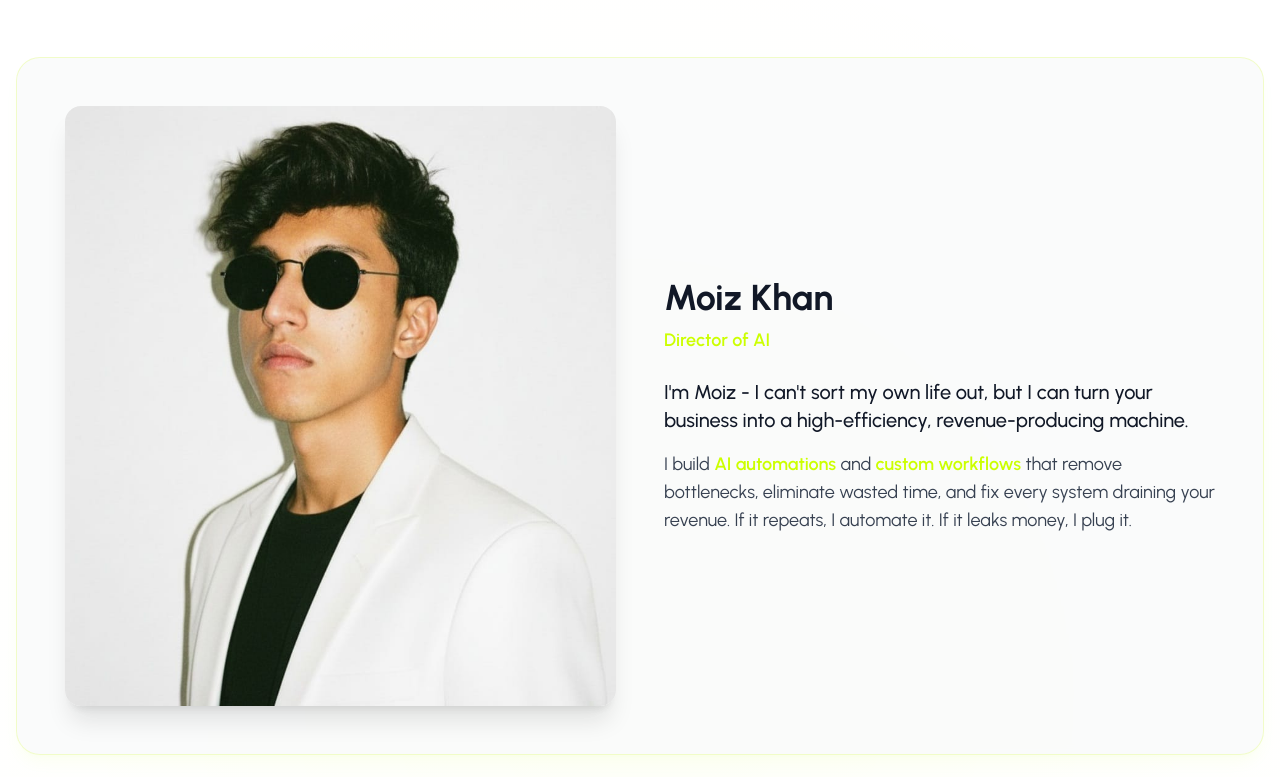
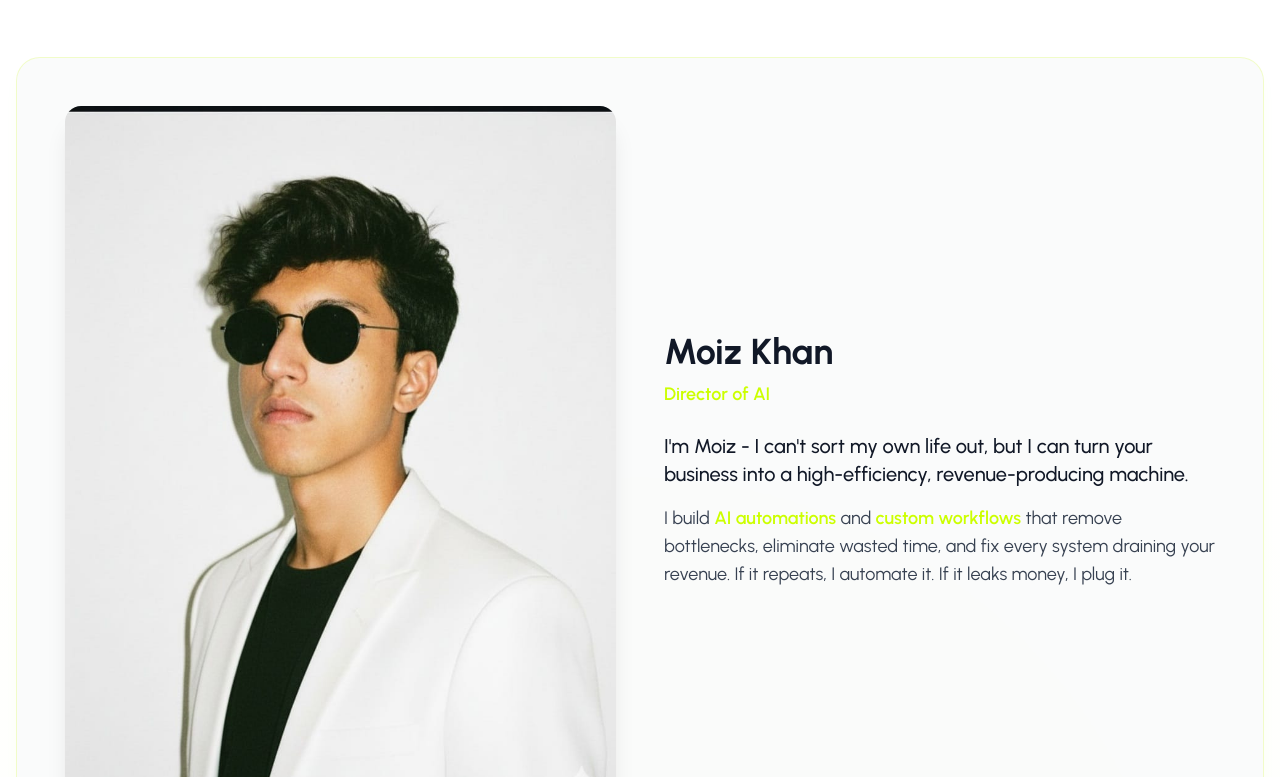
Before and after one commit to ArtifyMedia/website, a React (Vite) app: page / in a window 1280 px wide. Shown: the part 5343-6120 px from the top of the page. Built offline with nearby package versions, Linux system fonts and the light colour scheme; no server answers; the database is empty.

Commit message:
Updated Team.tsx

```diff
--- a/src/components/Team.tsx
+++ b/src/components/Team.tsx
@@ -3,7 +3,7 @@ export function Team() {
     {
       name: 'Moiz Khan',
       title: 'Director of AI',
-      image: '/WhatsApp Image 2025-11-26 at 1.55.02 AM.jpeg',
+      image: '/WhatsApp Image 2025-11-26 at 1.55.02 AM copy.jpeg',
       bio: "I'm Moiz - I can't sort my own life out, but I can turn your business into a high-efficiency, revenue-producing machine.",
       description: (
         <>
@@ -15,7 +15,7 @@ export function Team() {
     {
       name: 'Haad Alvi',
       title: 'Director of Marketing',
-      image: '/WhatsApp Image 2025-11-26 at 1.52.55 AM.jpeg',
+      image: '/WhatsApp Image 2025-11-26 at 1.52.55 AM copy.jpeg',
       bio: "I misplace my own charger daily, but I can turn your entire funnel into a predictable revenue machine.",
       description: (
         <>
@@ -50,15 +50,15 @@ export function Team() {
               className="backdrop-blur-sm bg-gray-50/80 border border-[#ccff00]/20 rounded-3xl p-8 md:p-12 relative shadow-lg shadow-[#ccff00]/5"
             >
               <div className={`grid md:grid-cols-2 gap-8 md:gap-12 items-center ${index % 2 === 1 ? 'md:grid-flow-dense' : ''}`}>
-                <div className={index % 2 === 1 ? 'md:col-start-2' : ''}>
+                <div className={`${index % 2 === 1 ? 'md:col-start-2 order-1 md:order-2' : 'order-2 md:order-1'}`}>
                   <img
                     src={member.image}
                     alt={`${member.name} - ${member.title}`}
-                    className="w-full h-auto rounded-2xl shadow-xl object-cover aspect-[9/16] max-h-[600px] mx-auto"
+                    className="w-full h-auto rounded-2xl shadow-xl"
                   />
                 </div>
 
-                <div className={`text-center md:text-left ${index % 2 === 1 ? 'md:col-start-1 md:row-start-1' : ''}`}>
+                <div className={`text-center md:text-left ${index % 2 === 1 ? 'md:col-start-1 md:row-start-1 order-2 md:order-1' : 'order-1 md:order-2'}`}>
                   <div className="mb-6">
                     <h3 className="text-3xl md:text-4xl font-bold text-gray-900 mb-2">
                       {member.name}
```
